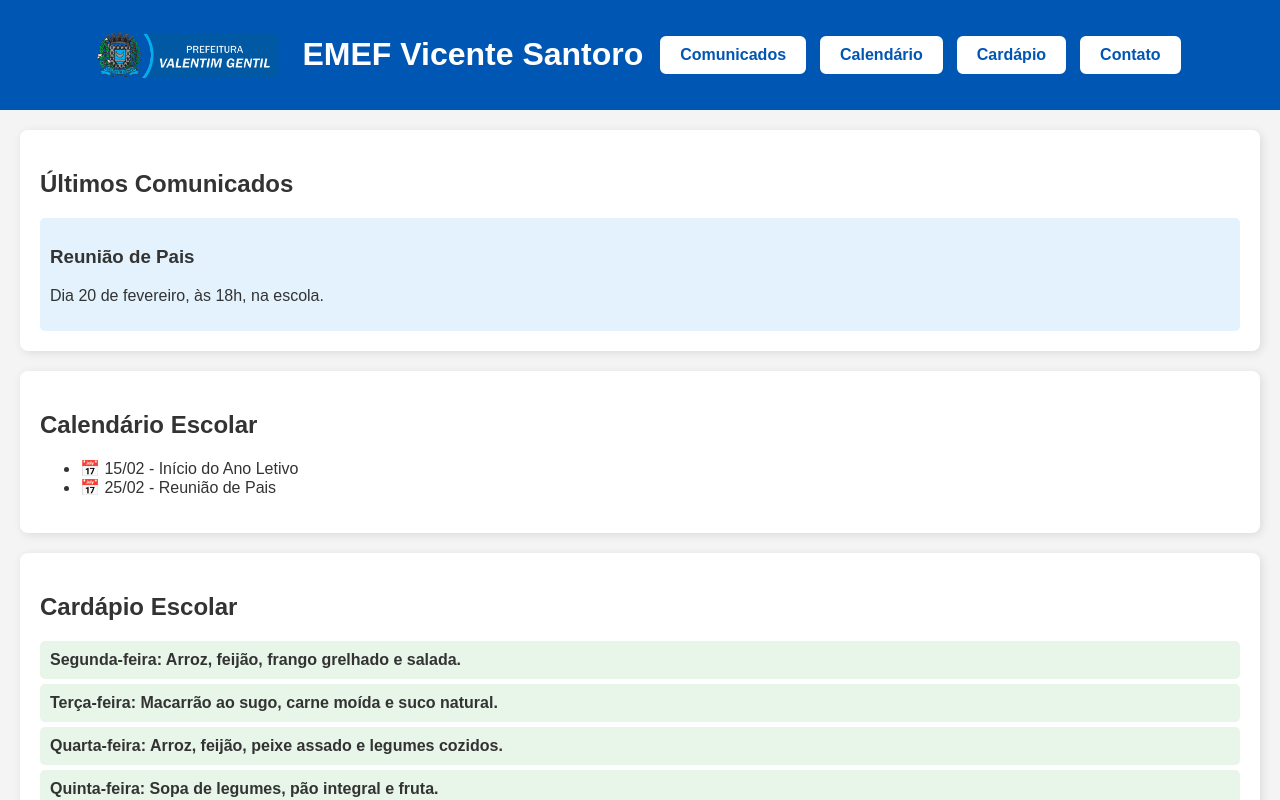
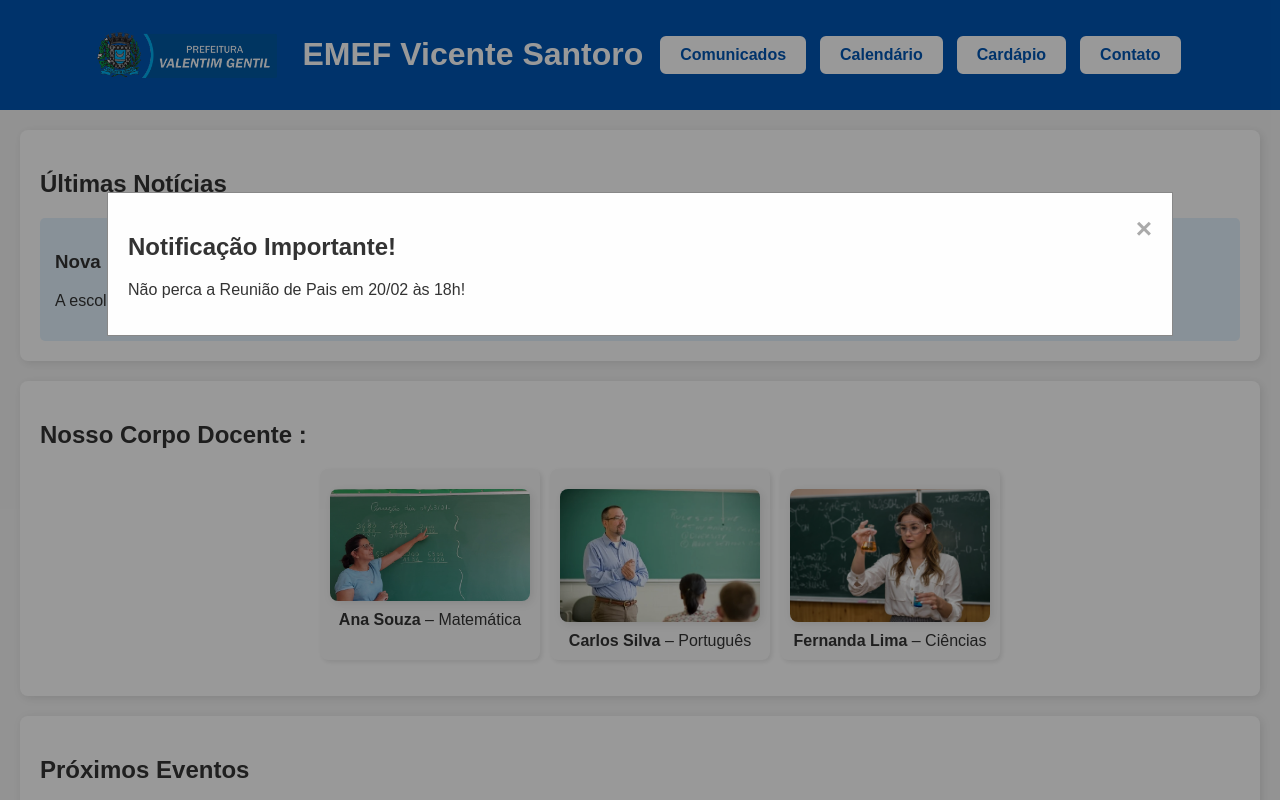
Before and after one commit to Mayck-Edu/Projeto1, a plain HTML site: page index.html in a window 1280 px wide. Shown: the top 800 px of the page. Drawn offline with Linux system fonts and the light colour scheme.

Commit message:
alpha 1.1

```diff
--- a/index.html
+++ b/index.html
@@ -20,6 +20,61 @@
             </ul>
         </nav>
     </header>
+
+    <div id="notification-modal" class="modal">
+        <div class="modal-content">
+            <span class="close">&times;</span>
+            <h2>Notificação Importante!</h2>
+            <p>Não perca a Reunião de Pais em 20/02 às 18h!</p>
+        </div>
+    </div>
+
+    <section id="noticias">
+        <h2>Últimas Notícias</h2>
+        <article class="card">
+            <h3>Nova Biblioteca Inaugurada</h3>
+            <p>A escola inaugurou uma nova biblioteca com mais de 500 livros!</p>
+        </article>
+    </section>
+
+    <section id="professores">
+        <h2>Nosso Corpo Docente :</h2>
+        <ul>
+            <li>
+                <img src="img/prof_matematica.jfif" alt="Professora de Matemática" class="img-professor">
+                <strong>Ana Souza</strong> – Matemática
+            </li>
+            <li>
+                <img src="img/prof_portugues.jpg" alt="Professor de Português" class="img-professor">
+                <strong>Carlos Silva</strong> – Português
+            </li>
+            <li>
+                <img src="img/prof-ciencias.jpg" alt="Professora de Ciências" class="img-professor">
+                <strong>Fernanda Lima</strong> – Ciências
+            </li>
+        </ul>
+    </section>
+
+    <section id="eventos">
+        <h2>Próximos Eventos</h2>
+        <ul>
+            <li>
+                📅 10/03 - Feira de Ciências
+            </li>
+            <li>
+                📅 20/04 - Apresentação de Teatro
+            </li>
+        </ul>
+    </section>
+
+    <section id="projetos">
+        <h2>Projetos dos Alunos</h2>
+        <div class="card">
+            <img src="img/desenho.jpg" alt="Desenhos dos alunos" class="img-projeto">
+            <h3>Arte e Criatividade</h3>
+            <p>Os alunos do 3º ano fizeram uma exposição de desenhos sobre o meio ambiente.</p>
+        </div>
+    </section>
 
     <section id="comunicados">
         <h2>Últimos Comunicados</h2>
@@ -63,6 +118,16 @@
         </ul>
     </section>
 
+    <section id="feedback">
+        <h2>Deixe seu Feedback</h2>
+        <form>
+            <label for="feedback-text">Comentários:</label>
+            <textarea id="feedback-text" rows="4" placeholder="Compartilhe sua opinião"></textarea>
+            <button type="submit">Enviar Feedback</button>
+        </form>
+    </section>
+
+
     <footer>
         <p>&copy; 2025 EMEF Vicente Santoro - Todos os direitos reservados.</p>
     </footer>
--- a/script.js
+++ b/script.js
@@ -29,3 +29,19 @@ document.addEventListener("DOMContentLoaded", function() {
         chatContent.scrollTop = chatContent.scrollHeight;
     }
 });
+
+const modal = document.getElementById("notification-modal");
+const closeModal = document.getElementsByClassName("close")[0];
+
+// Exibe o modal após 3 segundos
+setTimeout(() => modal.style.display = "block", 3000);
+
+// Fecha o modal ao clicar no "x"
+closeModal.onclick = () => modal.style.display = "none";
+
+// Fecha o modal quando clicar fora dele
+window.onclick = (event) => {
+    if (event.target === modal) {
+        modal.style.display = "none";
+    }
+};
--- a/styles.css
+++ b/styles.css
@@ -36,6 +36,15 @@ nav ul li {
     display: inline;
 }
 
+#noticias, #professores, #eventos, #projetos {
+    padding: 20px;
+    background: white;
+    margin: 20px;
+    border-radius: 8px;
+    box-shadow: 2px 2px 10px rgba(0, 0, 0, 0.1);
+}
+
+
 nav a {
     display: inline-block;
     padding: 10px 20px;
@@ -62,7 +71,7 @@ section {
 
 .card {
     background: #e3f2fd;
-    padding: 10px;
+    padding: 15px;
     border-radius: 5px;
     margin-top: 10px;
 }
@@ -188,3 +197,107 @@ footer {
 #send-btn:hover {
     background: #004494;
 }
+
+.img-noticia, .img-professor, .img-evento, .img-projeto {
+    width: 100%;
+    max-width: 400px;
+    display: block;
+    margin: 10px auto;
+    border-radius: 8px;
+    box-shadow: 2px 2px 10px rgba(0, 0, 0, 0.1);
+}
+
+#professores ul {
+    display: flex;
+    flex-wrap: wrap;
+    gap: 10px;
+    justify-content: center;
+}
+
+#professores li {
+    text-align: center;
+    list-style: none;
+    background: #f9f9f9;
+    padding: 10px;
+    border-radius: 8px;
+    box-shadow: 2px 2px 5px rgba(0, 0, 0, 0.1);
+    width: 200px;
+}
+.img-professor, .img-projeto {
+    width: 100%;
+    max-width: 400px;
+    display: block;
+    margin: 10px auto;
+    border-radius: 8px;
+    box-shadow: 2px 2px 10px rgba(0, 0, 0, 0.1);
+}
+
+#professores ul {
+    display: flex;
+    flex-wrap: wrap;
+    gap: 10px;
+    justify-content: center;
+}
+
+#professores li {
+    text-align: center;
+    list-style: none;
+    background: #f9f9f9;
+    padding: 10px;
+    border-radius: 8px;
+    box-shadow: 2px 2px 5px rgba(0, 0, 0, 0.1);
+    width: 200px;
+}
+
+.modal {
+    display: none;
+    position: fixed;
+    z-index: 1;
+    left: 0;
+    top: 0;
+    width: 100%;
+    height: 100%;
+    overflow: auto;
+    background-color: rgba(0, 0, 0, 0.4);
+}
+
+.modal-content {
+    background-color: #fefefe;
+    margin: 15% auto;
+    padding: 20px;
+    border: 1px solid #888;
+    width: 80%;
+}
+
+.close {
+    color: #aaa;
+    float: right;
+    font-size: 28px;
+    font-weight: bold;
+}
+
+#feedback form {
+    display: flex;
+    flex-direction: column;
+    gap: 10px;
+}
+
+#feedback textarea {
+    width: 100%;
+    padding: 10px;
+    border-radius: 5px;
+    border: 1px solid #ddd;
+}
+
+#feedback button {
+    background: #0056b3;
+    color: white;
+    padding: 10px 20px;
+    border: none;
+    border-radius: 5px;
+    cursor: pointer;
+}
+
+#feedback button:hover {
+    background: #004494;
+}
```
Also changed, not shown: img/Feira de Ciências 010.jpg (added), img/biblioteca.jfif (added), img/desenho.jpg (added), img/prof-ciencias.jpg (added), img/prof_matematica.jfif (added), img/prof_portugues.jpg (added), img/teatro.jfif (added), 1 other file.
